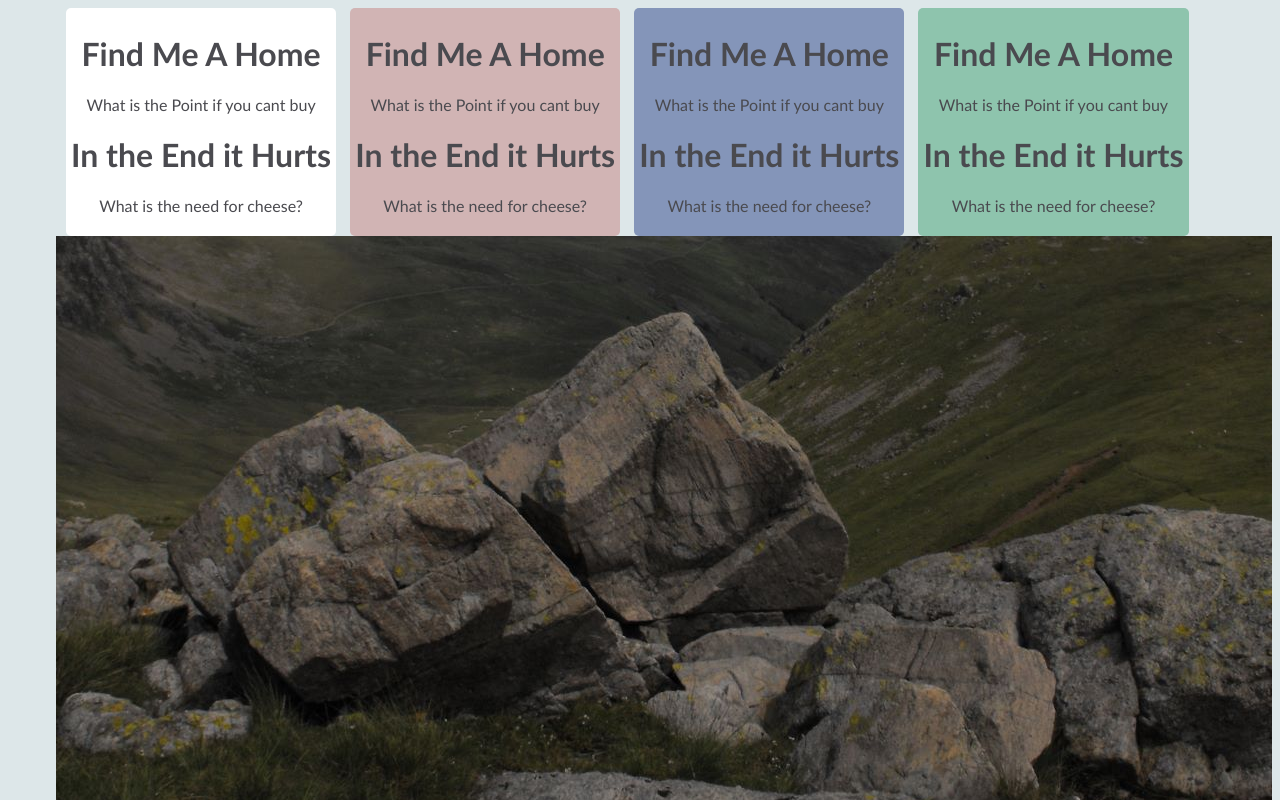
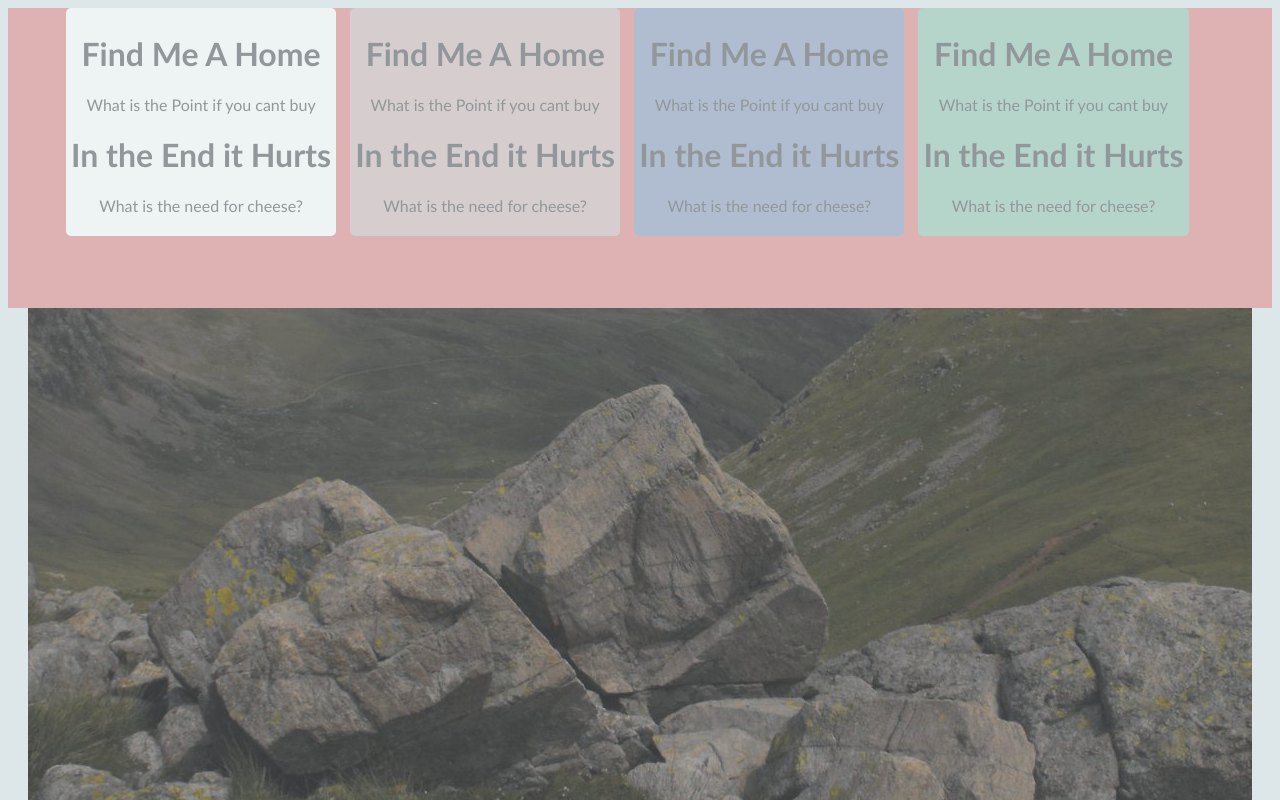
Before and after one commit to caith073/monkeytest, a plain HTML site: page index.html in a window 1280 px wide. Shown: the top 800 px of the page. Drawn offline with Linux system fonts and the light colour scheme.

Commit message:
html/css opacity add

```diff
--- a/main.css
+++ b/main.css
@@ -8,6 +8,8 @@ body {
     height: 300px;
     justify-content: center;
     padding-left: 3em;
+    opacity: .50;
+    background-color: rgb(223, 127, 127);
 }
 
 .container.a {
@@ -44,7 +46,8 @@ body {
 }
 
 .flex-container {
-    background: url("images/TBN01_050709_lD_Rock_2MP.jpg") no-repeat bottom right fixed;
+    background: url("images/TBN01_050709_lD_Rock_2MP.jpg") no-repeat bottom fixed;
     height: 100vh;
+    opacity: .75;
 
 }
```
Also changed, not shown: index.html (+2 -2 lines).
